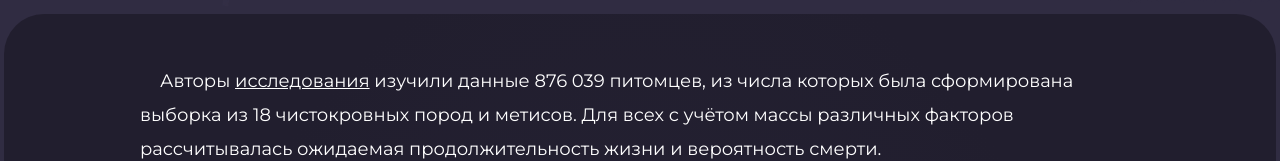
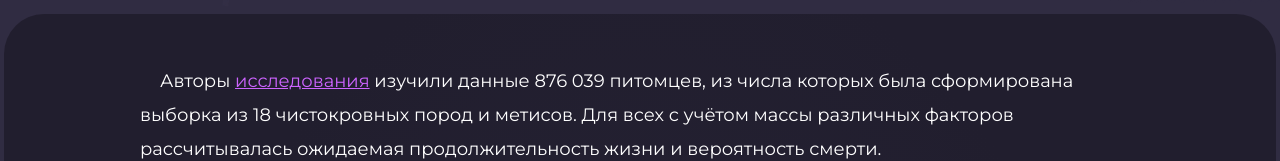
Before and after one commit to mrfrunze/TTP-2726---4, a plain HTML site: page index.html in a window 1280 px wide. Shown: the part 784-945 px from the top of the page. Drawn offline with Linux system fonts and the light colour scheme.

Commit message:
Update main.css

```diff
--- a/css/main.css
+++ b/css/main.css
@@ -482,7 +482,7 @@ main {
 }
 .article p > a {
   text-decoration: underline;
-  color: var(--bg-CD64FF);
+  color: #CD64FF;
 }
 .article p {
   margin-bottom: 30px;
```
